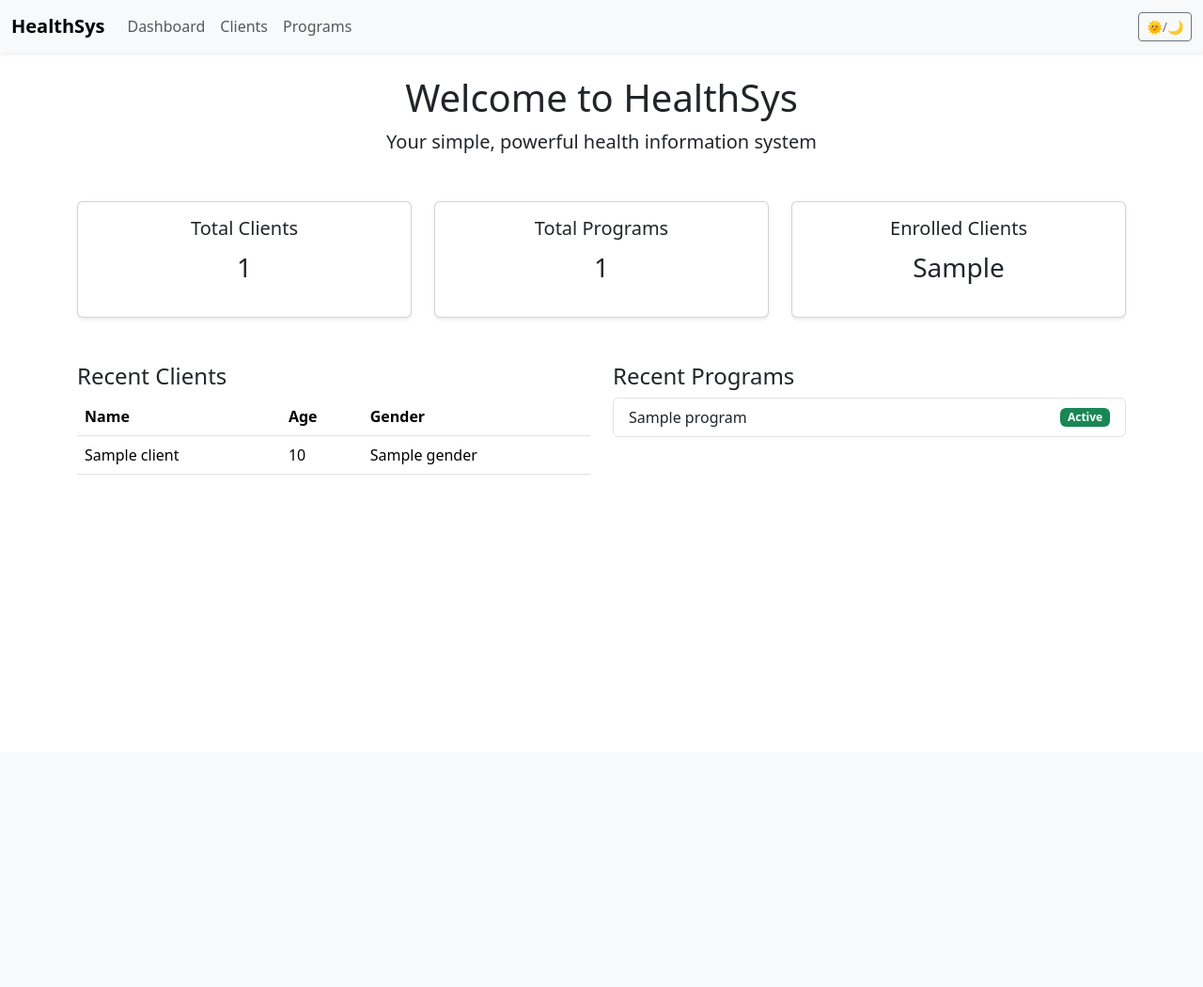
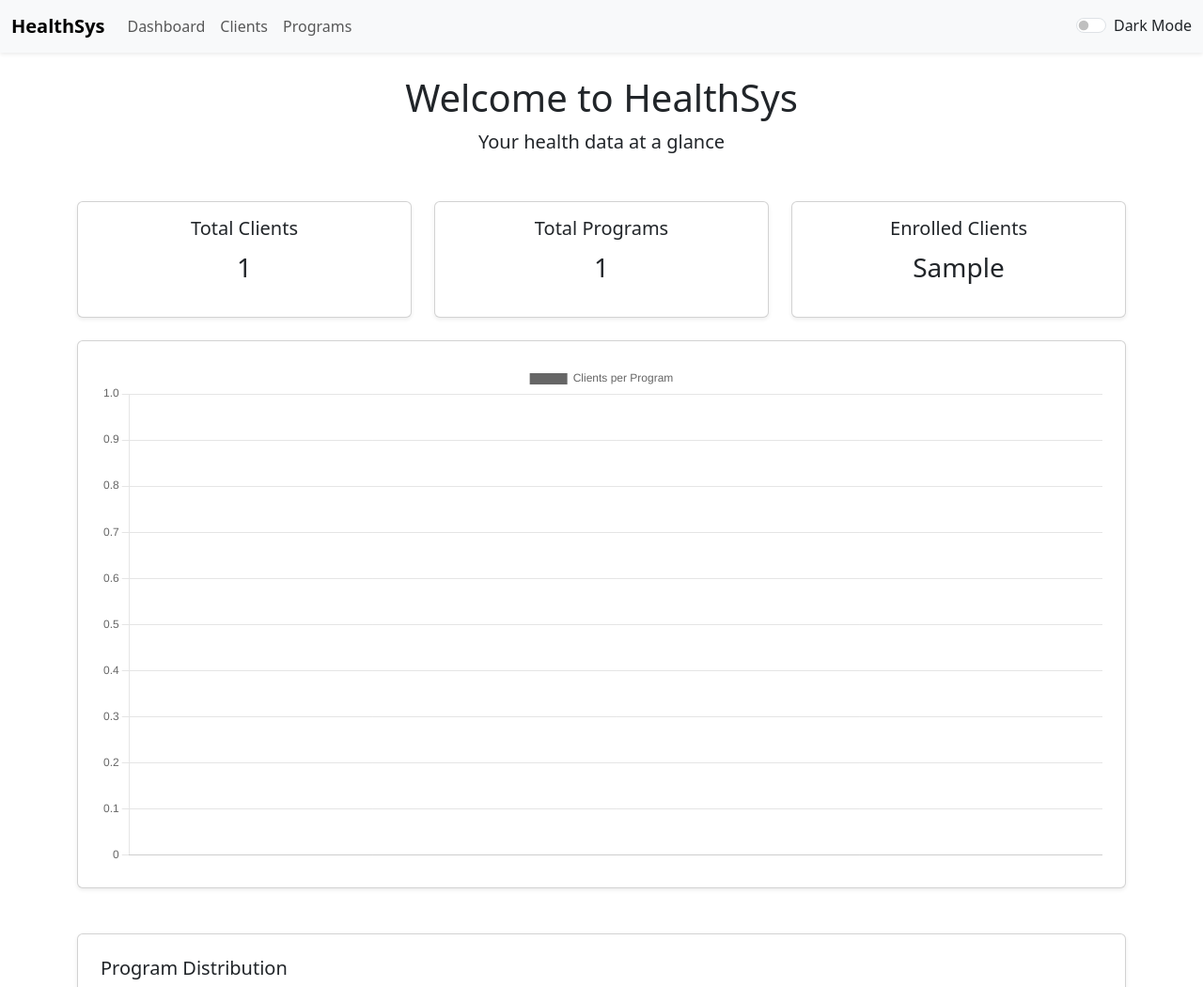
Before and after one commit to BrianaNzivu/MedManager, a Flask app: template templates/dashboard.html in a window 1280 px wide. Shown: the top 1050 px of the page at 94% size. Before the commit the page ends 505 px from the top, so only its background shows below. Run offline with Flask 3, Linux system fonts and the light colour scheme; the template is opened without the code that fills it: most values are stand-ins (such as "Sample title", 1, 10 or a date in 2020).

Commit message:
Implement client and program management features with CRUD operations, enhance dashboard with charts, and improve UI components

```diff
--- a/app.py
+++ b/app.py
@@ -1,47 +1,106 @@
 import os
-from flask import Flask, render_template
-from firestore_service import get_clients, get_programs, get_client
+from flask import Flask, render_template, request, redirect, url_for
+from firestore_service import (
+    get_clients, add_client, update_client, delete_client, get_client,
+    get_programs, add_program, get_program
+)
 
-# point Flask at the correct folders:
 BASE_DIR     = os.path.dirname(os.path.abspath(__file__))
 TEMPLATE_DIR = os.path.join(BASE_DIR, 'templates')
 STATIC_DIR   = os.path.join(BASE_DIR, 'static')
 
-app = Flask(
-    __name__,
-    template_folder=TEMPLATE_DIR,
-    static_folder=STATIC_DIR
-)
+app = Flask(__name__,
+            template_folder=TEMPLATE_DIR,
+            static_folder=STATIC_DIR)
 
+# ── Dashboard ────────────────────────────────────────────────────────────────
 @app.route('/')
 @app.route('/dashboard')
 def dashboard():
-    clients = get_clients()
+    clients  = get_clients()
     programs = get_programs()
+
+    total_clients    = len(clients)
+    total_programs   = len(programs)
     enrolled_clients = sum(1 for c in clients if c.get('enrolled_programs'))
-    return render_template(
-        'dashboard.html',
-        total_clients=len(clients),
-        total_programs=len(programs),
-        enrolled_clients=enrolled_clients
+
+    # Chart.js data
+    labels = [p['name'] for p in programs]
+    counts = [sum(1 for c in clients if p['name'] in c.get('enrolled_programs', []))
+              for p in programs]
+    colors = [p.get('color','#0d6efd') for p in programs]
+
+    return render_template('dashboard.html',
+        total_clients=total_clients,
+        total_programs=total_programs,
+        enrolled_clients=enrolled_clients,
+        program_labels=labels,
+        program_counts=counts,
+        program_colors=colors
     )
 
-@app.route('/clients')
+# ── Clients (List + Create) ─────────────────────────────────────────────────
+@app.route('/clients', methods=['GET', 'POST'])
 def clients():
-    clients_list = get_clients()
-    return render_template('clients.html', clients=clients_list)
+    if request.method == 'POST':
+        add_client({
+            'name': request.form['name'],
+            'age': int(request.form['age']),
+            'gender': request.form['gender'],
+            'enrolled_programs': request.form.getlist('programs')
+        })
+        return redirect(url_for('clients'))
 
-@app.route('/clients/<client_id>')
+    return render_template('clients.html',
+                           clients=get_clients(),
+                           programs=get_programs())
+
+# ── Client Profile / Update / Delete ────────────────────────────────────────
+@app.route('/clients/<client_id>', methods=['GET', 'POST'])
 def client_profile(client_id):
-    client = get_client(client_id)
-    if not client:
-        return "Client not found", 404
-    return render_template('client_profile.html', client=client)
+    if request.method == 'POST':
+        update_client(client_id, {
+            'name': request.form['name'],
+            'age': int(request.form['age']),
+            'gender': request.form['gender'],
+            'enrolled_programs': request.form.getlist('programs')
+        })
+        return redirect(url_for('clients'))
 
-@app.route('/programs')
+    return render_template('client_profile.html',
+                           client=get_client(client_id),
+                           programs=get_programs())
+
+@app.route('/clients/<client_id>/delete', methods=['POST'])
+def client_delete(client_id):
+    delete_client(client_id)
+    return redirect(url_for('clients'))
+
+# ── Programs (List + Create) ────────────────────────────────────────────────
+@app.route('/programs', methods=['GET', 'POST'])
 def programs():
-    programs_list = get_programs()
-    return render_template('programs.html', programs=programs_list)
+    if request.method == 'POST':
+        add_program({
+            'name':   request.form['name'],
+            'status': request.form['status'],
+            'color':  request.form['color']
+        })
+        return redirect(url_for('programs'))
+
+    return render_template('programs.html',
+                           programs=get_programs())
+
+# ── Program Detail (Clients in a Program) ──────────────────────────────────
+@app.route('/programs/<program_id>')
+def program_detail(program_id):
+    program = get_program(program_id)
+    if not program:
+        return "Program not found", 404
+    clients = [c for c in get_clients()
+               if program['name'] in c.get('enrolled_programs',[])]
+    return render_template('program_detail.html',
+                           program=program,
+                           clients=clients)
 
 if __name__ == '__main__':
     app.run(debug=True)
--- a/static/css/style.css
+++ b/static/css/style.css
@@ -1,15 +1,15 @@
 body {
   transition: background-color 0.3s ease, color 0.3s ease;
 }
-
 .navbar {
   transition: background-color 0.3s ease;
 }
-
 .card {
   transition: transform 0.2s ease-in-out;
 }
-
 .card:hover {
   transform: scale(1.02);
 }
+.badge {
+  color: #fff;
+}
--- a/static/js/script.js
+++ b/static/js/script.js
@@ -1,13 +1,55 @@
 document.addEventListener('DOMContentLoaded', () => {
-  const themeToggle = document.getElementById('themeToggle');
+  // Light/Dark Mode Switch
+  const themeSwitch = document.getElementById('themeSwitch');
   const root = document.documentElement;
+  const saved = localStorage.getItem('theme') || 'light';
+  root.setAttribute('data-bs-theme', saved);
+  themeSwitch.checked = (saved === 'dark');
+  themeSwitch.addEventListener('change', () => {
+    const mode = themeSwitch.checked ? 'dark' : 'light';
+    root.setAttribute('data-bs-theme', mode);
+    localStorage.setItem('theme', mode);
+  });
 
-  const currentTheme = localStorage.getItem('theme') || 'light';
-  root.setAttribute('data-bs-theme', currentTheme);
+  // Client Search Filter
+  const searchInput = document.getElementById('clientSearch');
+  if (searchInput) {
+    searchInput.addEventListener('keyup', () => {
+      const filter = searchInput.value.toLowerCase();
+      document.querySelectorAll('#clientsTable tbody tr').forEach(row => {
+        row.style.display = row.textContent.toLowerCase().includes(filter)
+                          ? '' : 'none';
+      });
+    });
+  }
 
-  themeToggle.addEventListener('click', () => {
-    const newTheme = root.getAttribute('data-bs-theme') === 'light' ? 'dark' : 'light';
-    root.setAttribute('data-bs-theme', newTheme);
-    localStorage.setItem('theme', newTheme);
+  // Bar & Pie Charts
+  const barCtx = document.getElementById('programChart');
+  if (barCtx) {
+    const labels = JSON.parse(barCtx.dataset.labels);
+    const data   = JSON.parse(barCtx.dataset.counts);
+    const colors = JSON.parse(barCtx.dataset.colors);
+    new Chart(barCtx, {
+      type: 'bar',
+      data: { labels, datasets: [{ label:'Clients per Program', data, backgroundColor:colors }] },
+      options: { scales: { y:{ beginAtZero:true } } }
+    });
+  }
+
+  const pieCtx = document.getElementById('programPie');
+  if (pieCtx) {
+    const labels = JSON.parse(pieCtx.dataset.labels);
+    const data   = JSON.parse(pieCtx.dataset.counts);
+    const colors = JSON.parse(pieCtx.dataset.colors);
+    new Chart(pieCtx, {
+      type: 'pie',
+      data: { labels, datasets: [{ data, backgroundColor:colors }] }
+    });
+  }
+
+  document.querySelectorAll('.program-badge').forEach(el => {
+    const c = el.getAttribute('data-color');
+    if (c) el.style.backgroundColor = c;
   });
+
 });
--- a/templates/dashboard.html
+++ b/templates/dashboard.html
@@ -2,63 +2,42 @@
 {% block content %}
   <div class="text-center mb-5 animate__animated animate__fadeIn">
     <h1>Welcome to HealthSys</h1>
-    <p class="lead">Your simple, powerful health information system</p>
+    <p class="lead">Your health data at a glance</p>
   </div>
 
   <div class="row text-center mb-4">
-    <div class="col-md-4 animate__animated animate__zoomIn" style="animation-delay:0.1s">
-      <div class="card shadow-sm p-3 mb-4">
+    <div class="col-md-4 animate__animated animate__zoomIn">
+      <div class="card p-3 shadow-sm">
         <h5>Total Clients</h5>
         <p class="fs-3">{{ total_clients }}</p>
       </div>
     </div>
-    <div class="col-md-4 animate__animated animate__zoomIn" style="animation-delay:0.3s">
-      <div class="card shadow-sm p-3 mb-4">
+    <div class="col-md-4 animate__animated animate__zoomIn" style="animation-delay:0.2s">
+      <div class="card p-3 shadow-sm">
         <h5>Total Programs</h5>
         <p class="fs-3">{{ total_programs }}</p>
       </div>
     </div>
-    <div class="col-md-4 animate__animated animate__zoomIn" style="animation-delay:0.5s">
-      <div class="card shadow-sm p-3 mb-4">
+    <div class="col-md-4 animate__animated animate__zoomIn" style="animation-delay:0.4s">
+      <div class="card p-3 shadow-sm">
         <h5>Enrolled Clients</h5>
         <p class="fs-3">{{ enrolled_clients }}</p>
       </div>
     </div>
   </div>
 
-  <div class="row">
-    <div class="col-md-6 mb-4 animate__animated animate__fadeInLeft" style="animation-delay:0.7s">
-      <h4>Recent Clients</h4>
-      <table class="table table-hover">
-        <thead>
-          <tr><th>Name</th><th>Age</th><th>Gender</th></tr>
-        </thead>
-        <tbody>
-          {% for c in recent_clients %}
-          <tr>
-            <td>{{ c.name }}</td>
-            <td>{{ c.age }}</td>
-            <td>{{ c.gender }}</td>
-          </tr>
-          {% endfor %}
-        </tbody>
-      </table>
-    </div>
-    <div class="col-md-6 mb-4 animate__animated animate__fadeInRight" style="animation-delay:0.7s">
-      <h4>Recent Programs</h4>
-      <ul class="list-group">
-        {% for p in recent_programs %}
-        <li class="list-group-item d-flex justify-content-between align-items-center">
-          {{ p.name }}
-          <span class="badge
-            {% if p.status=='Active' %}bg-success
-            {% elif p.status=='Critical' %}bg-danger
-            {% else %}bg-secondary{% endif %}">
-            {{ p.status }}
-          </span>
-        </li>
-        {% endfor %}
-      </ul>
-    </div>
+  <div class="card mb-5 p-4 shadow-sm animate__animated animate__fadeInUp">
+    <canvas id="programChart"
+      data-labels='{{ program_labels|tojson }}'
+      data-counts='{{ program_counts|tojson }}'
+      data-colors='{{ program_colors|tojson }}'></canvas>
+  </div>
+
+  <div class="card mb-5 p-4 shadow-sm animate__animated animate__fadeInUp" style="animation-delay:0.2s">
+    <h5>Program Distribution</h5>
+    <canvas id="programPie"
+      data-labels='{{ program_labels|tojson }}'
+      data-counts='{{ program_counts|tojson }}'
+      data-colors='{{ program_colors|tojson }}'></canvas>
   </div>
 {% endblock %}
--- a/templates/index.html
+++ b/templates/index.html
@@ -3,24 +3,27 @@
 <head>
   <meta charset="UTF-8">
   <title>HealthSys</title>
-  <meta name="viewport" content="width=device-width, initial-scale=1">
+  <meta name="viewport" content="width=device-width,initial-scale=1">
   <link href="https://cdn.jsdelivr.net/npm/bootstrap@5.3.2/dist/css/bootstrap.min.css" rel="stylesheet">
+  <link rel="stylesheet" href="https://cdnjs.cloudflare.com/ajax/libs/animate.css/4.1.1/animate.min.css"/>
   <link href="{{ url_for('static', filename='css/style.css') }}" rel="stylesheet">
 </head>
 <body>
   <nav class="navbar navbar-expand-lg navbar-light bg-body-tertiary shadow-sm">
     <div class="container-fluid">
       <a class="navbar-brand fw-bold" href="{{ url_for('dashboard') }}">HealthSys</a>
-      <button class="navbar-toggler" type="button" data-bs-toggle="collapse" data-bs-target="#navbarNav">
-        <span class="navbar-toggler-icon"></span>
-      </button>
+      <button class="navbar-toggler" type="button" data-bs-toggle="collapse"
+              data-bs-target="#navbarNav"><span class="navbar-toggler-icon"></span></button>
       <div class="collapse navbar-collapse" id="navbarNav">
-        <ul class="navbar-nav me-auto mb-2 mb-lg-0">
+        <ul class="navbar-nav me-auto">
           <li class="nav-item"><a class="nav-link" href="{{ url_for('dashboard') }}">Dashboard</a></li>
           <li class="nav-item"><a class="nav-link" href="{{ url_for('clients') }}">Clients</a></li>
           <li class="nav-item"><a class="nav-link" href="{{ url_for('programs') }}">Programs</a></li>
         </ul>
-        <button id="themeToggle" class="btn btn-outline-secondary btn-sm">🌞/🌙</button>
+        <div class="form-check form-switch">
+          <input class="form-check-input" type="checkbox" id="themeSwitch">
+          <label class="form-check-label" for="themeSwitch">Dark Mode</label>
+        </div>
       </div>
     </div>
   </nav>
@@ -30,6 +33,7 @@
   </div>
 
   <script src="https://cdn.jsdelivr.net/npm/bootstrap@5.3.2/dist/js/bootstrap.bundle.min.js"></script>
+  <script src="https://cdn.jsdelivr.net/npm/chart.js"></script>
   <script src="{{ url_for('static', filename='js/script.js') }}"></script>
 </body>
 </html>
```
Also changed, not shown: firestore_service.py (+13 -0 lines), templates/client_profile.html (+34 -11 lines), templates/clients.html (+35 -7 lines), templates/program_detail.html (added, +27 -0 lines), templates/programs.html (+33 -10 lines).
